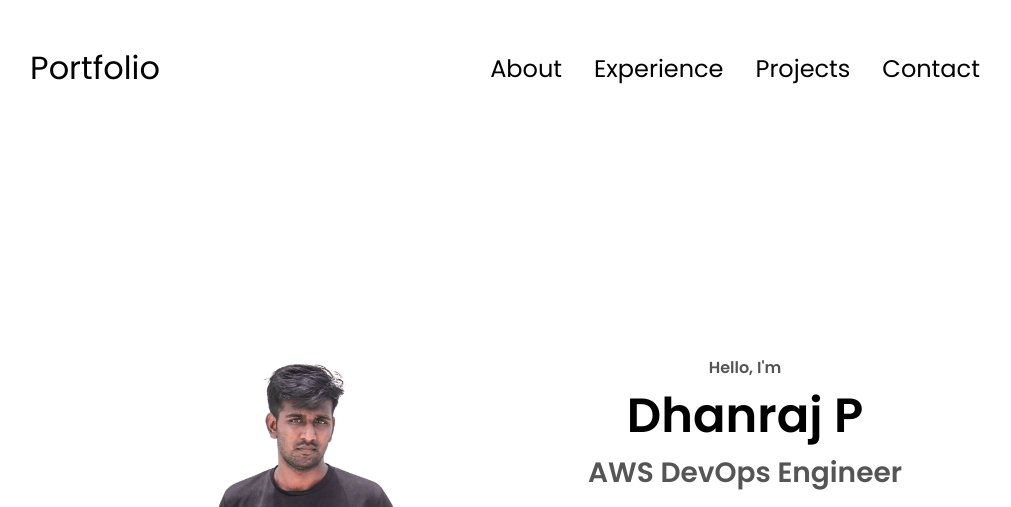
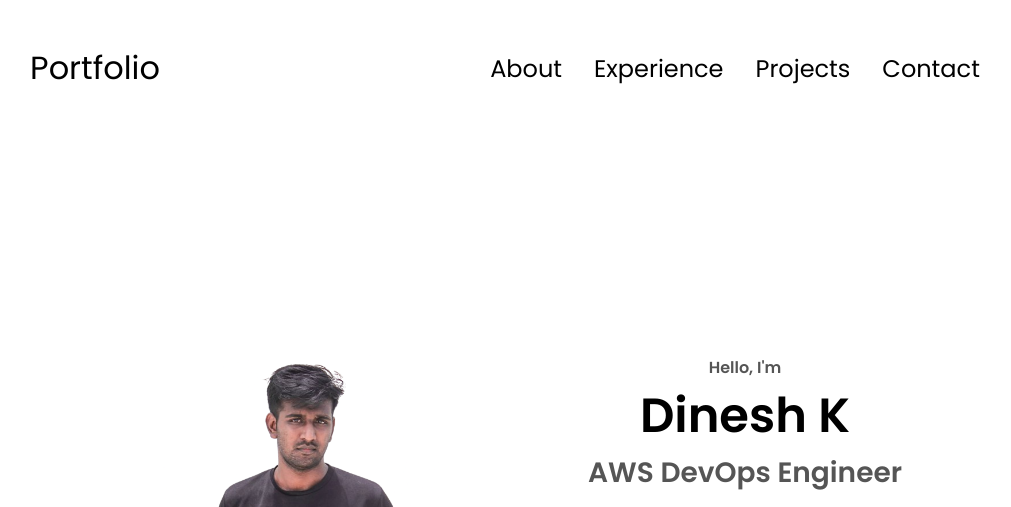
Before and after one commit to Dine5hk/resume, a plain HTML site: page index.html in a window 1280 px wide. Shown: the top 507 px of the page, without its empty margins (135-1146 px from the left). Drawn offline with Linux system fonts and the light colour scheme.

Commit message:
Update index.html

```diff
--- a/index.html
+++ b/index.html
@@ -44,7 +44,7 @@
     </div>
     <div class="section__text">
       <p class="section__text__p1">Hello, I'm</p>
-      <h1 class="title">Dhanraj P</h1>
+      <h1 class="title">Dinesh K</h1>
       <p class="section__text__p2">AWS DevOps Engineer</p>
       <div class="btn-container">
         <button class="btn btn-color-2" onclick="window.open('./assets/Dinesh-K.pdf')">Download CV</button>
```
